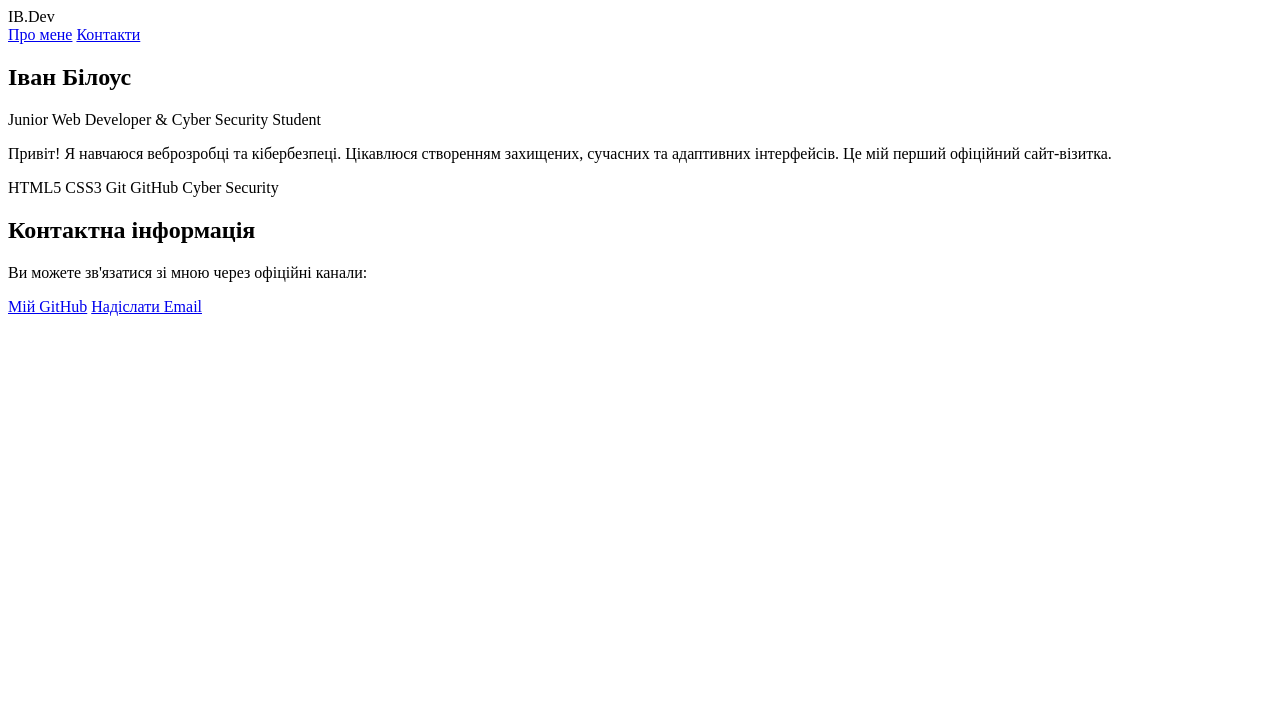
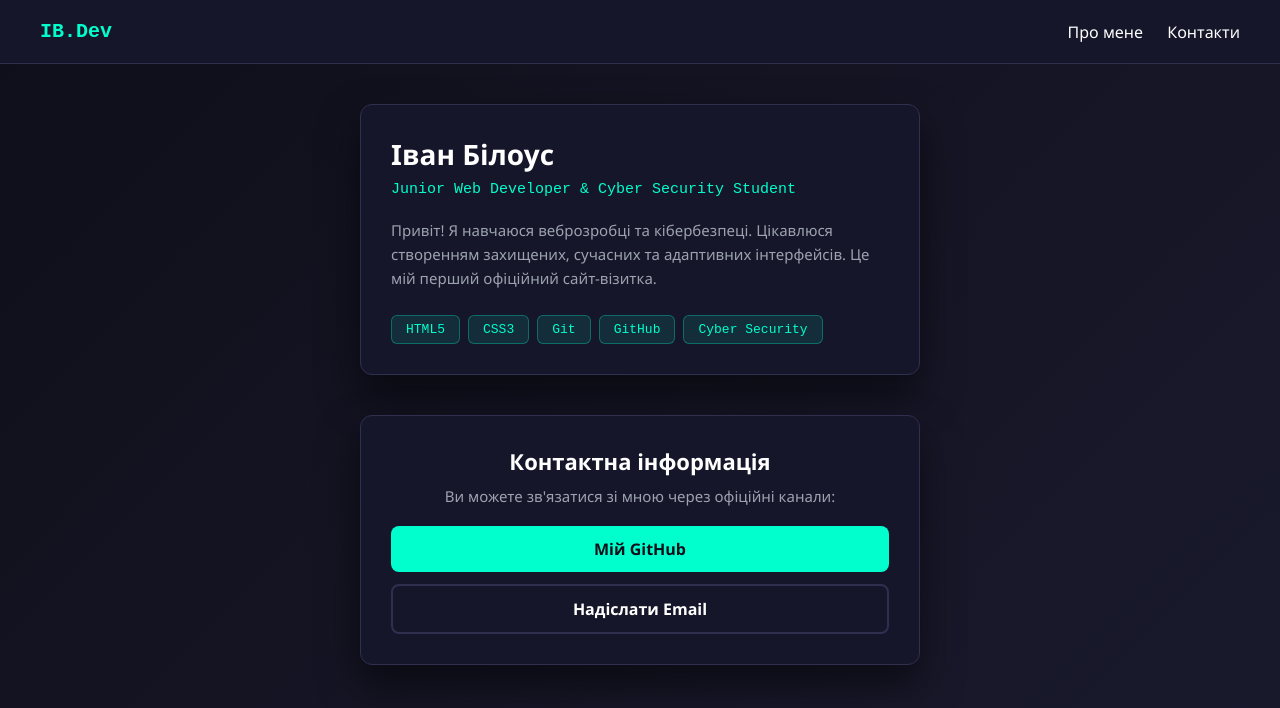
Before and after one commit to ibilous756-cyber/my-cv-website-, a plain HTML site: page index.html in a window 1280 px wide. Drawn offline with Linux system fonts and the light colour scheme.

Commit message:
Update style.css

```diff
--- a/style.css
+++ b/style.css
@@ -1,17 +1,158 @@
-<!DOCTYPE html>
-<html lang="uk">
-<head>
-    <meta charset="UTF-8">
-    <meta name="viewport" content="width=device-width, initial-scale=1.0">
-    <title>Завдання 3 - Соцмережі</title>
-</head>
-<body>
+* {
+    margin: 0;
+    padding: 0;
+    box-sizing: border-box;
+    font-family: 'Segoe UI', Tahoma, Geneva, Verdana, sans-serif;
+    scroll-behavior: smooth;
+}
 
-    <ul>
-        <li><a href="https://instagram.com" target="_blank">Instagram</a></li>
-        <li><a href="https://facebook.com" target="_blank">Facebook</a></li>
-        <li><a href="https://youtube.com" target="_blank">YouTube</a></li>
-    </ul>
+body {
+    background: linear-gradient(135deg, #0f0f1a, #1a1a2e);
+    color: #ffffff;
+    min-height: 100vh;
+    display: flex;
+    flex-direction: column;
+}
 
-</body>
-</html>
+/* Стилі для Header з навігацією */
+.site-header {
+    background: #16162a;
+    border-bottom: 1px solid #2f2f50;
+    padding: 20px 40px;
+    display: flex;
+    justify-content: space-between;
+    align-items: center;
+    position: sticky;
+    top: 0;
+    z-index: 100;
+}
+
+.logo {
+    font-size: 20px;
+    font-weight: bold;
+    color: #00ffcc;
+    font-family: monospace;
+}
+
+.navigation a {
+    color: #ffffff;
+    text-decoration: none;
+    margin-left: 20px;
+    font-weight: 500;
+    transition: 0.3s;
+}
+
+.navigation a:hover {
+    color: #00ffcc;
+}
+
+.main-container {
+    max-width: 600px;
+    width: 100%;
+    margin: 40px auto;
+    padding: 0 20px;
+}
+
+/* Секція Про мене */
+.section-about {
+    margin-bottom: 40px;
+}
+
+.card {
+    background: #16162a;
+    border: 1px solid #2f2f50;
+    border-radius: 12px;
+    padding: 30px;
+    box-shadow: 0 20px 40px rgba(0, 0, 0, 0.5);
+}
+
+h1 {
+    font-size: 28px;
+    margin-bottom: 8px;
+}
+
+.subtitle {
+    color: #00ffcc;
+    font-size: 15px;
+    margin-bottom: 20px;
+    font-weight: 500;
+    font-family: monospace;
+}
+
+.bio {
+    font-size: 15px;
+    color: #9ca3af;
+    line-height: 1.6;
+    margin-bottom: 25px;
+}
+
+.skills {
+    display: flex;
+    flex-wrap: wrap;
+    gap: 8px;
+}
+
+.skills span {
+    background: rgba(0, 255, 204, 0.1);
+    color: #00ffcc;
+    border: 1px solid rgba(0, 255, 204, 0.3);
+    padding: 6px 14px;
+    border-radius: 6px;
+    font-size: 13px;
+    font-family: monospace;
+}
+
+/* Секція Контакти */
+.section-contacts {
+    background: #16162a;
+    border: 1px solid #2f2f50;
+    border-radius: 12px;
+    padding: 30px;
+    text-align: center;
+    box-shadow: 0 20px 40px rgba(0, 0, 0, 0.5);
+}
+
+.section-contacts h2 {
+    margin-bottom: 10px;
+    font-size: 22px;
+}
+
+.section-contacts p {
+    color: #9ca3af;
+    margin-bottom: 20px;
+    font-size: 15px;
+}
+
+.links {
+    display: flex;
+    flex-direction: column;
+    gap: 12px;
+}
+
+.btn {
+    display: block;
+    text-align: center;
+    padding: 12px;
+    border-radius: 8px;
+    text-decoration: none;
+    font-weight: 600;
+    transition: 0.3s ease;
+    background: #00ffcc;
+    color: #0f0f1a;
+}
+
+.btn:hover {
+    background: #00cca4;
+    transform: translateY(-2px);
+}
+
+.btn-outline {
+    background: transparent;
+    color: #ffffff;
+    border: 2px solid #2f2f50;
+}
+
+.btn-outline:hover {
+    background: #2f2f50;
+    transform: translateY(-2px);
+}
```
